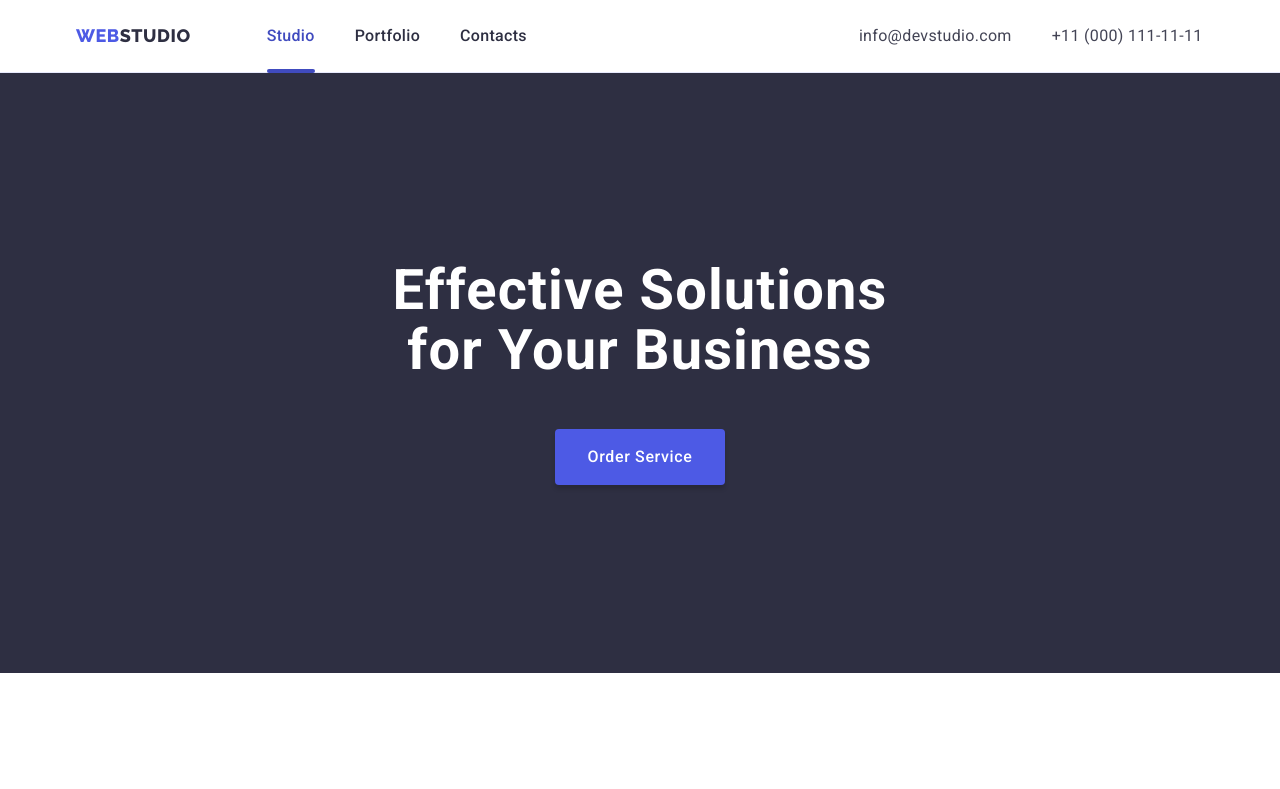
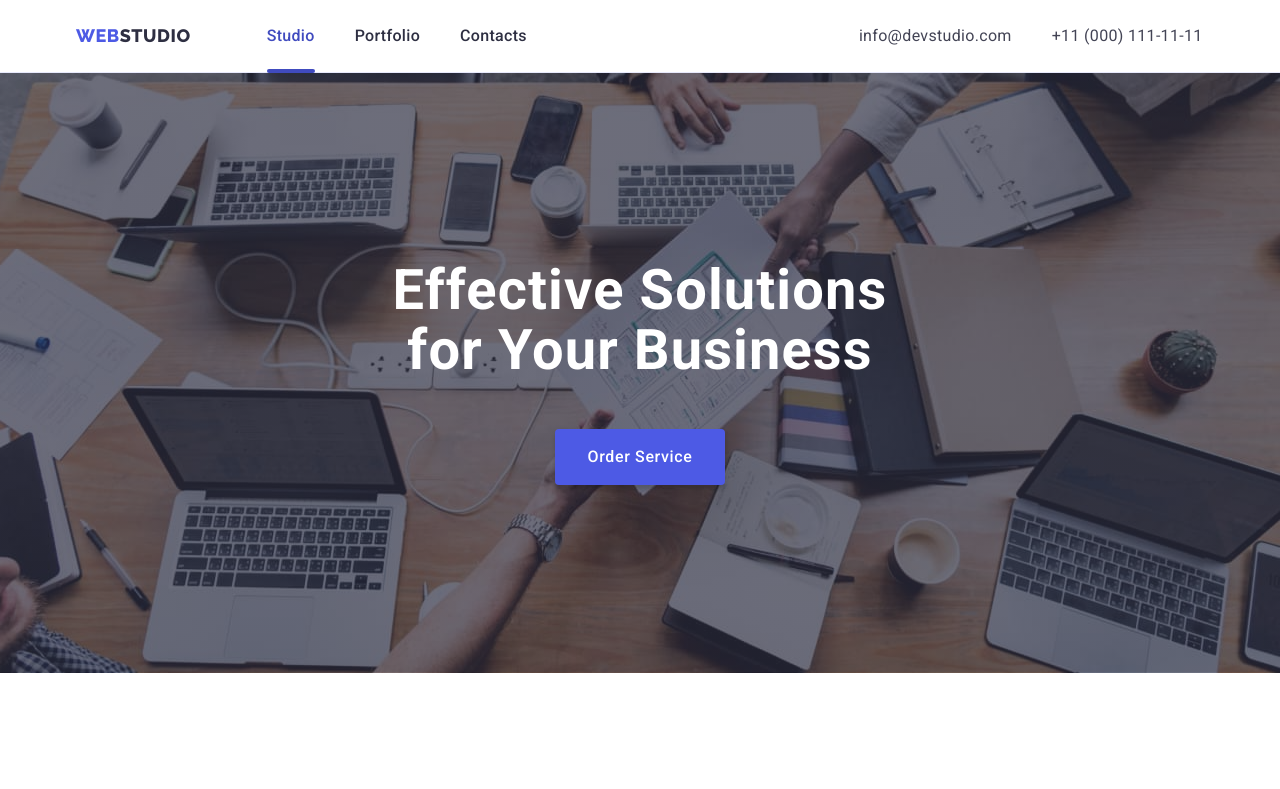
Before and after one commit to ViviToxy/goit-markup-hw-04, a plain HTML site: page index.html in a window 1280 px wide. Shown: the top 789 px of the page. Drawn offline with nearby package versions, Linux system fonts and the light colour scheme.

Commit message:
Update styles.css

```diff
--- a/css/styles.css
+++ b/css/styles.css
@@ -166,7 +166,7 @@ img{
     margin: 0 auto;
     background-color: var(--bg-color);
     background-image: linear-gradient(rgba(46, 47, 66, 0.7),
-    rgba(46, 47, 66, 0.7)), url(./images/people-office1.jpg);
+    rgba(46, 47, 66, 0.7)), url(../images/people-office1.jpg);
     background-repeat: no-repeat;
     background-size: cover;
     background-position: center;
```
